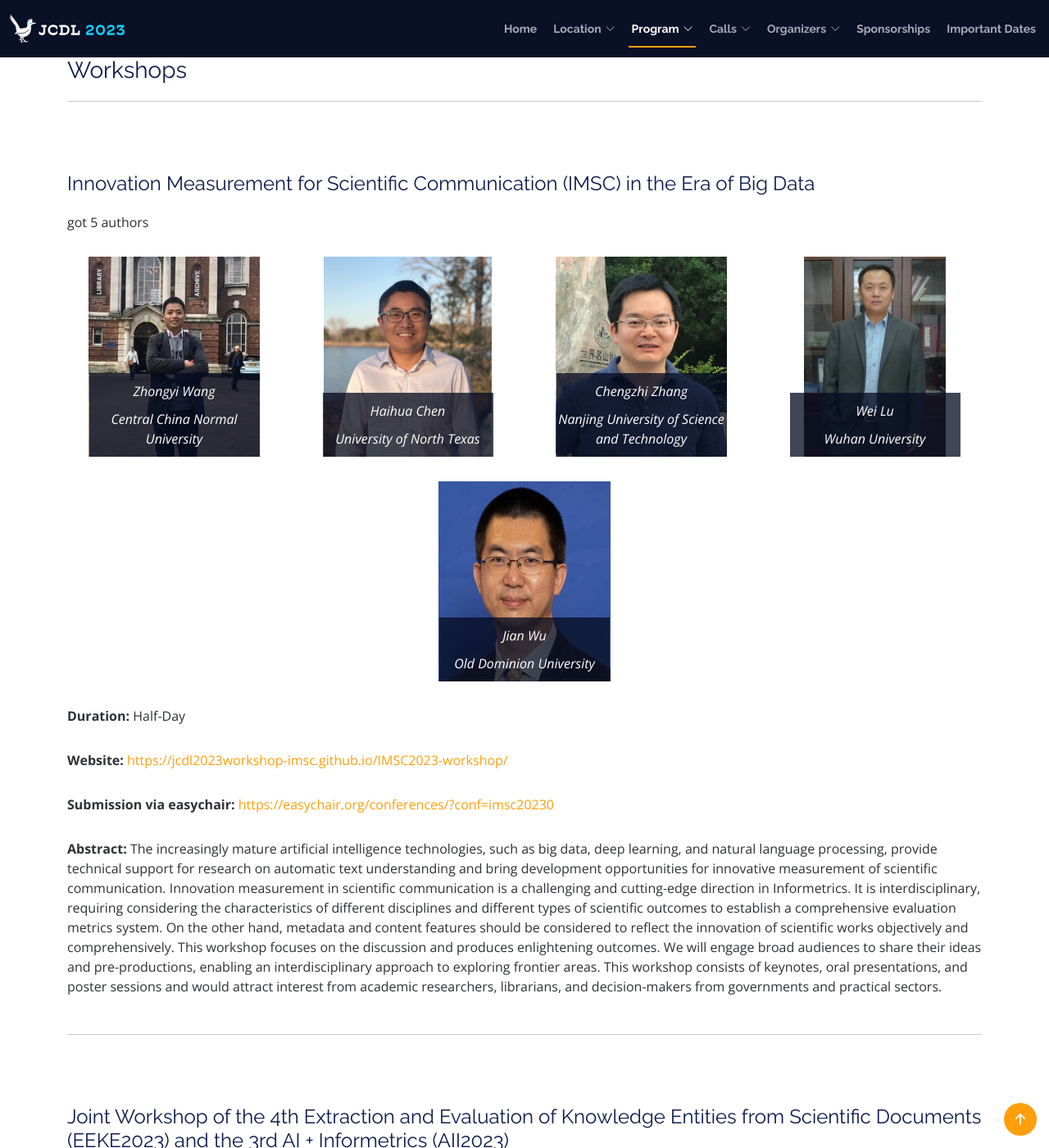
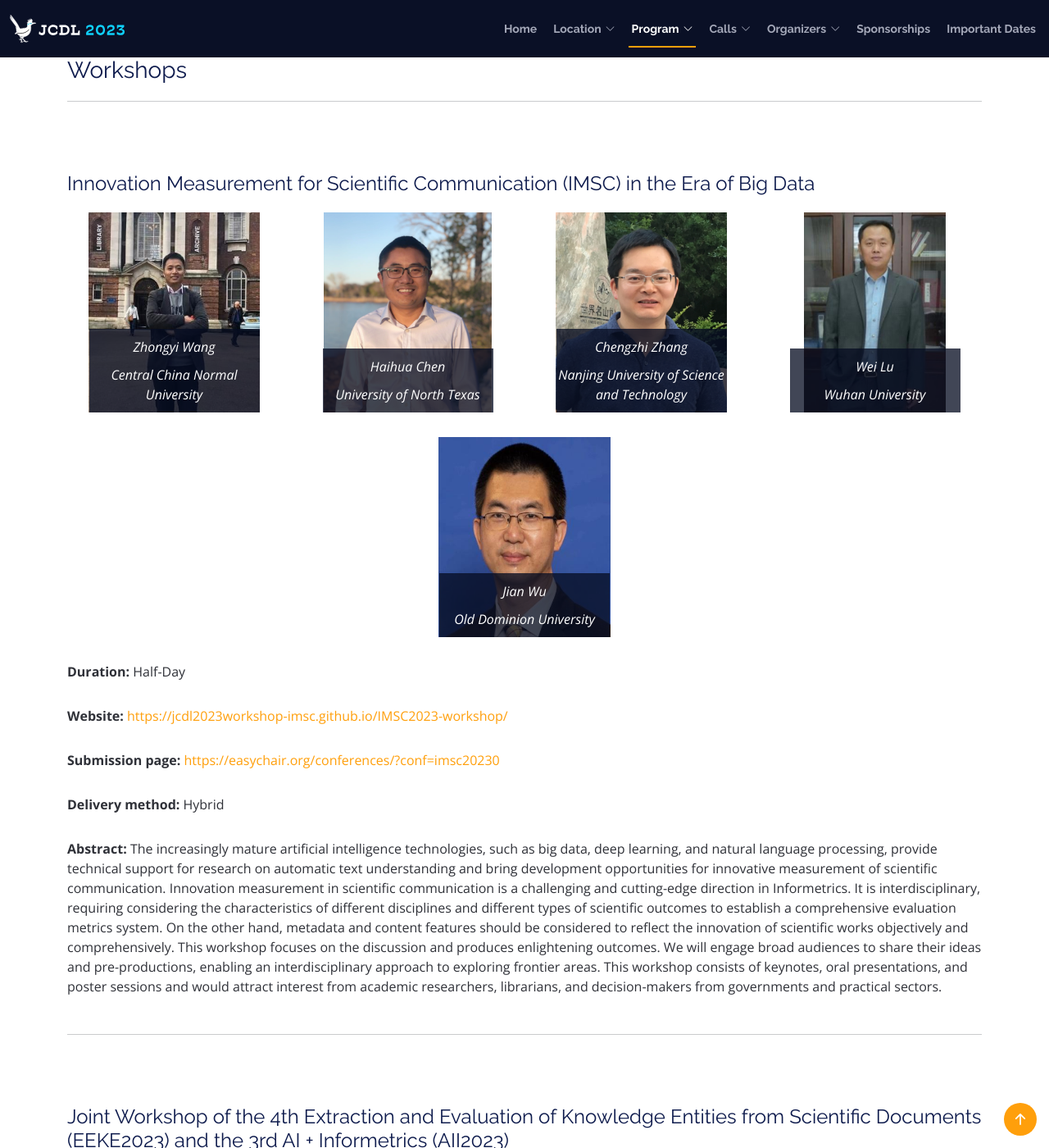
Before and after one commit to shawnmjones/JCDL2023-website-source, a Jekyll site: the page built from workshops-tutorials.html, in a window 1280 px wide and 1400 px high, scrolled down 637 px. Shown: the whole window at 82% size. Built offline with Jekyll 4.4.1, drawn with Linux system fonts in a browser that asks for light colours; some of the changed text lies outside the part shown.

Commit message:
added delivery method for workshop-tutorial, fixed issues

```diff
--- a/_data/tutorials.yml
+++ b/_data/tutorials.yml
@@ -14,6 +14,7 @@
   website: https://arks.org/about/ark-training/
   submission:
   duration:
+  delivery: Hybrid
   abstract: "In this 3-hour workshop we will introduce you to ARKs (Archival Resource Keys), which can serve as persistent identifiers, or stable, trusted references for information objects (eg, web addresses that don’t return 404 Page Not Found errors). For more than two decades, 8.2 billion ARKs have been created by over 1000 organizations — libraries, data centers, archives, museums, publishers, government agencies, and vendors. We will cover: <ul><li>Why ARKs &mdash; non-paywalled, decentralized, flexible</li><li>Use cases &mdash; Smithsonian, French National Library, Internet Archive</li></li>Metadata for early and ongoing object development</li><li>How to get started &mdash; one form to fill out</li><li>Minting and assigning ARK identifiers</li><li>Resolvers, resolution, redirection</li><li>Object types &mdash; digital, physical, conceptual</li><li>Persistence considerations</li><li>Available tools</li></ul>"
 
   authors:
--- a/workshops-tutorials.html
+++ b/workshops-tutorials.html
@@ -60,8 +60,6 @@ permalink: /program/workshops-tutorials/
 
     {% if workshop.authors.size > 1 %}
 
-    <p>got {{ workshop.authors.size }} authors</p>
-
     {% for author in workshop.authors %}
 
     <div class="col-lg-3 col-md-6">
@@ -96,7 +94,10 @@ permalink: /program/workshops-tutorials/
     <div class="col-md-12"><p><strong>Duration:</strong> {{ workshop.duration }}</p></div>
     <div class="col-md-12"><p><strong>Website:</strong> <a href="{{ workshop.website }}">{{ workshop.website }}</a></p></div>
     {% if workshop.submission %}
-    <div class="col-md-12"><p><strong>Submission via easychair:</strong> <a href="{{ workshop.submission }}">{{ workshop.submission }}</a></p></div>
+    <div class="col-md-12"><p><strong>Submission page:</strong> <a href="{{ workshop.submission }}">{{ workshop.submission }}</a></p></div>
+    {% endif %}
+    {% if workshop.delivery %}
+    <div class="col-md-12"><p><strong>Delivery method:</strong> {{ workshop.delivery }}</p></div>
     {% endif %}
     <div class="col-md-12">
         <p><strong>Abstract:</strong> {{ workshop.abstract }}</p>
@@ -121,7 +122,7 @@ permalink: /program/workshops-tutorials/
 
 <hr>
 
-<h4 id="{{ workshop.htmlid }}" class="scrolltoheader">{{ tutorial.name }}</h4>
+<h4 id="{{ tutorial.htmlid }}" class="scrolltoheader">{{ tutorial.name }}</h4>
 
 <div class="row justify-content-center">
 
```
Also changed, not shown: _data/workshops.yml (+7 -0 lines).
